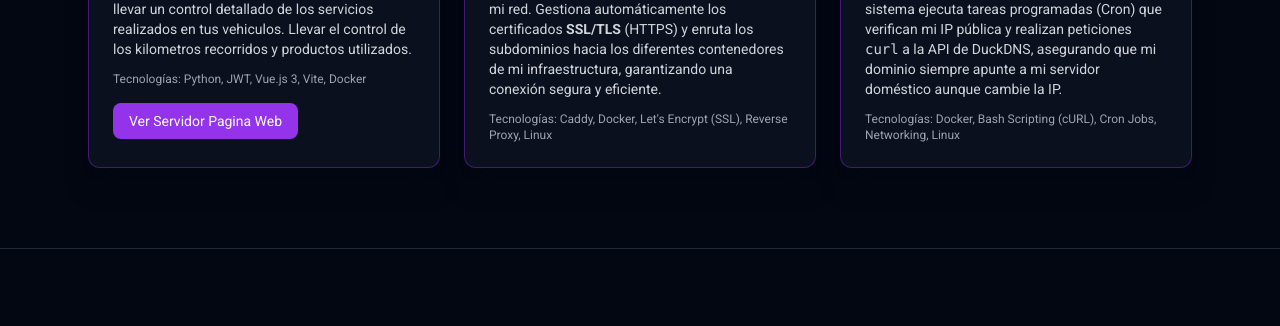
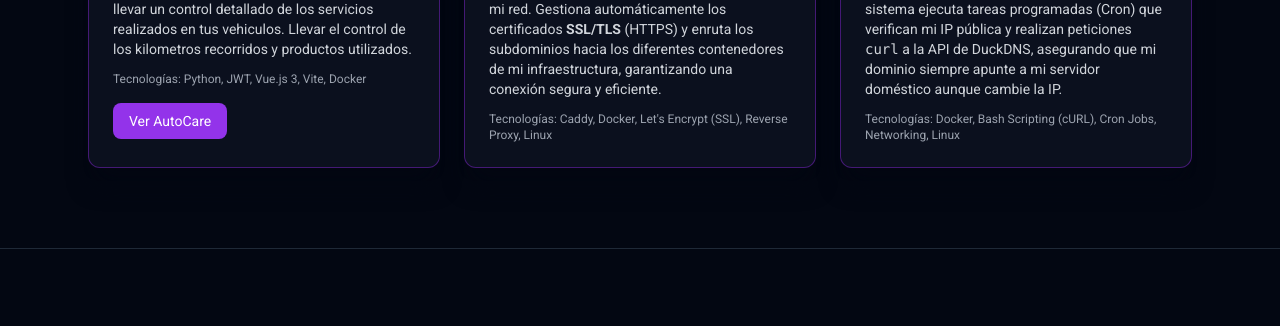
Before and after one commit to Devcodery/Devcodery.github.io, a website built with webpack: page index.html in a window 1280 px wide. Shown: the part 2776-3102 px from the top of the page. Built offline with nearby package versions, Linux system fonts and the light colour scheme.

Commit message:
fix: Actualizar texto del enlace para reflejar el nombre del proyecto AutoCare

```diff
--- a/index.html
+++ b/index.html
@@ -405,7 +405,7 @@
               rel="noopener noreferrer"
               class="inline-block mt-4 bg-purple-600 hover:bg-purple-700 transition px-4 py-2 rounded-lg font-medium text-white text-sm"
               target="_blank">
-              Ver Servidor Pagina Web
+              Ver AutoCare
             </a>
           </article>
 
```
